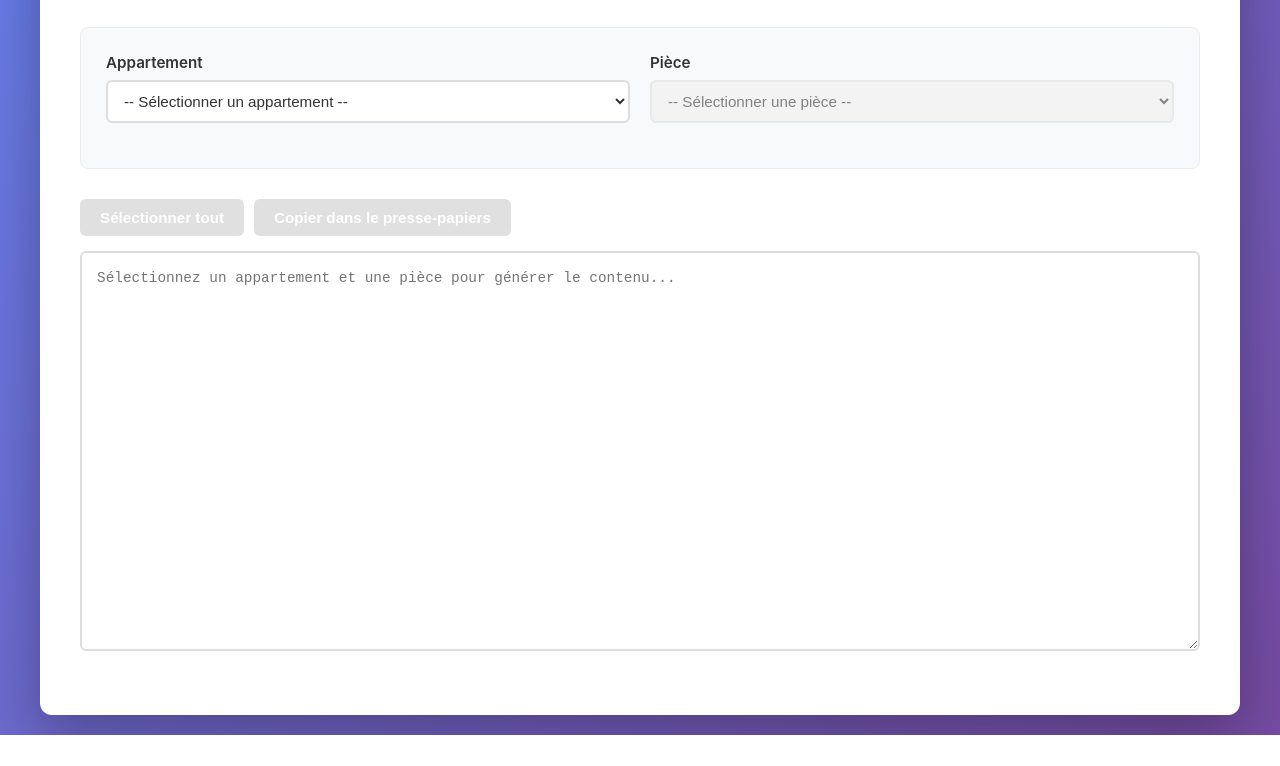
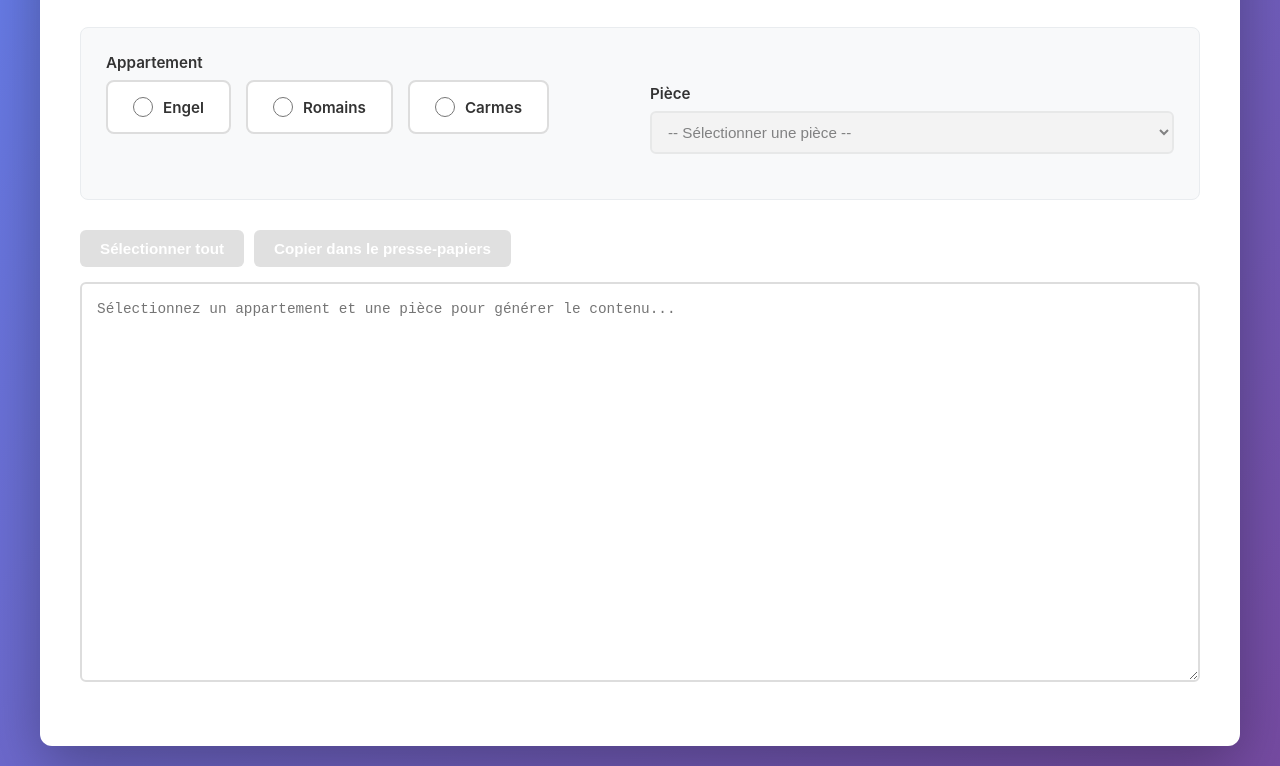
Before and after one commit to DavidBabel/dashboard-generator, a website: page index.html in a window 1280 px wide. Shown: the part 131-897 px from the top of the page. Before the commit the page ends 866 px from the top, so only its background shows below. Drawn offline with Linux system fonts and the light colour scheme.

Commit message:
add icons, some styles

```diff
--- a/index.html
+++ b/index.html
@@ -67,6 +67,65 @@
       color: #333;
       margin-bottom: 8px;
       font-size: 0.95em;
+    }
+
+    .radio-group {
+      display: flex;
+      gap: 15px;
+      flex-wrap: wrap;
+      align-items: center;
+      margin-bottom: 20px;
+    }
+
+    .radio-option {
+      display: flex;
+      align-items: center;
+      justify-content: center;
+      gap: 10px;
+      padding: 15px 25px;
+      border: 2px solid #ddd;
+      border-radius: 8px;
+      cursor: pointer;
+      transition: all 0.3s ease;
+      background: white;
+      font-weight: 600;
+      font-size: 1em;
+      min-height: 50px;
+    }
+
+    .radio-option:hover {
+      border-color: #667eea;
+      box-shadow: 0 4px 12px rgba(102, 126, 234, 0.2);
+    }
+
+    .radio-option input[type="radio"] {
+      cursor: pointer;
+      width: 20px;
+      height: 20px;
+      accent-color: #667eea;
+      margin: 0;
+      flex-shrink: 0;
+    }
+
+    .radio-option input[type="radio"]:checked+label {
+      color: #667eea;
+    }
+
+    .radio-option input[type="radio"]:checked {
+      accent-color: #667eea;
+    }
+
+    .radio-option:has(input[type="radio"]:checked) {
+      border-color: #667eea;
+      background: #f0f4ff;
+      box-shadow: 0 4px 12px rgba(102, 126, 234, 0.3);
+    }
+
+    .radio-option label {
+      margin-bottom: 0;
+      cursor: pointer;
+      font-weight: 600;
+      color: #333;
     }
 
     select {
@@ -383,13 +442,21 @@
     <div class="controls-section">
       <div class="controls-group">
         <div class="form-group">
-          <label for="apartmentSelect">Appartement</label>
-          <select id="apartmentSelect">
-            <option value="">-- Sélectionner un appartement --</option>
-            <option value="engel">Engel</option>
-            <option value="romains">Romains</option>
-            <option value="carmes">Carmes</option>
-          </select>
+          <label>Appartement</label>
+          <div class="radio-group" id="apartmentGroup">
+            <div class="radio-option">
+              <input type="radio" id="apt_engel" name="apartment" value="engel">
+              <label for="apt_engel">Engel</label>
+            </div>
+            <div class="radio-option">
+              <input type="radio" id="apt_romains" name="apartment" value="romains">
+              <label for="apt_romains">Romains</label>
+            </div>
+            <div class="radio-option">
+              <input type="radio" id="apt_carmes" name="apartment" value="carmes">
+              <label for="apt_carmes">Carmes</label>
+            </div>
+          </div>
         </div>
 
         <div class="form-group">
@@ -441,12 +508,14 @@
       carmes: [
         { name: 'Chambre', code: 'chambre' },
         { name: 'Salon', code: 'salon' },
-        { name: 'Bureau', code: 'bureau' }
+        { name: 'Bureau', code: 'bureau' },
+        { name: 'Cuisine', code: 'cuisine' },
+        { name: 'Salle de bain', code: 'salle_de_bain' }
       ]
     };
 
     // Éléments DOM
-    const apartmentSelect = document.getElementById('apartmentSelect');
+    const apartmentRadios = document.querySelectorAll('input[name="apartment"]');
     const roomSelect = document.getElementById('roomSelect');
     const outputTextarea = document.getElementById('outputTextarea');
     const summarySection = document.getElementById('summarySection');
@@ -501,7 +570,21 @@
     }
 
     // Initialiser les écouteurs
-    apartmentSelect.addEventListener('change', onApartmentChange);
+    apartmentRadios.forEach(radio => {
+      radio.addEventListener('change', onApartmentChange);
+    });
+
+    // Faire en sorte que cliquer sur le bouton entier coche la radio
+    document.querySelectorAll('.radio-option').forEach(option => {
+      option.addEventListener('click', function (e) {
+        if (e.target.tagName !== 'INPUT') {
+          const radio = this.querySelector('input[type="radio"]');
+          radio.checked = true;
+          radio.dispatchEvent(new Event('change', { bubbles: true }));
+        }
+      });
+    });
+
     roomSelect.addEventListener('change', onRoomChange);
     selectAllBtn.addEventListener('click', selectAllText);
     copyBtn.addEventListener('click', copyToClipboard);
@@ -513,7 +596,7 @@
 
     // Mettre à jour les options de pièces
     function onApartmentChange() {
-      const apartment = apartmentSelect.value;
+      const apartment = Array.from(apartmentRadios).find(r => r.checked)?.value || '';
       roomSelect.disabled = !apartment;
       roomSelect.innerHTML = '<option value="">-- Sélectionner une pièce --</option>';
 
@@ -535,7 +618,7 @@
 
     // Générer le contenu quand une pièce est sélectionnée
     function onRoomChange() {
-      const apartment = apartmentSelect.value;
+      const apartment = Array.from(apartmentRadios).find(r => r.checked)?.value || '';
       const roomCode = roomSelect.value;
 
       if (!apartment || !roomCode) {
```
Also changed, not shown: package.json (added, +16 -0 lines), favicon.ico (added).
